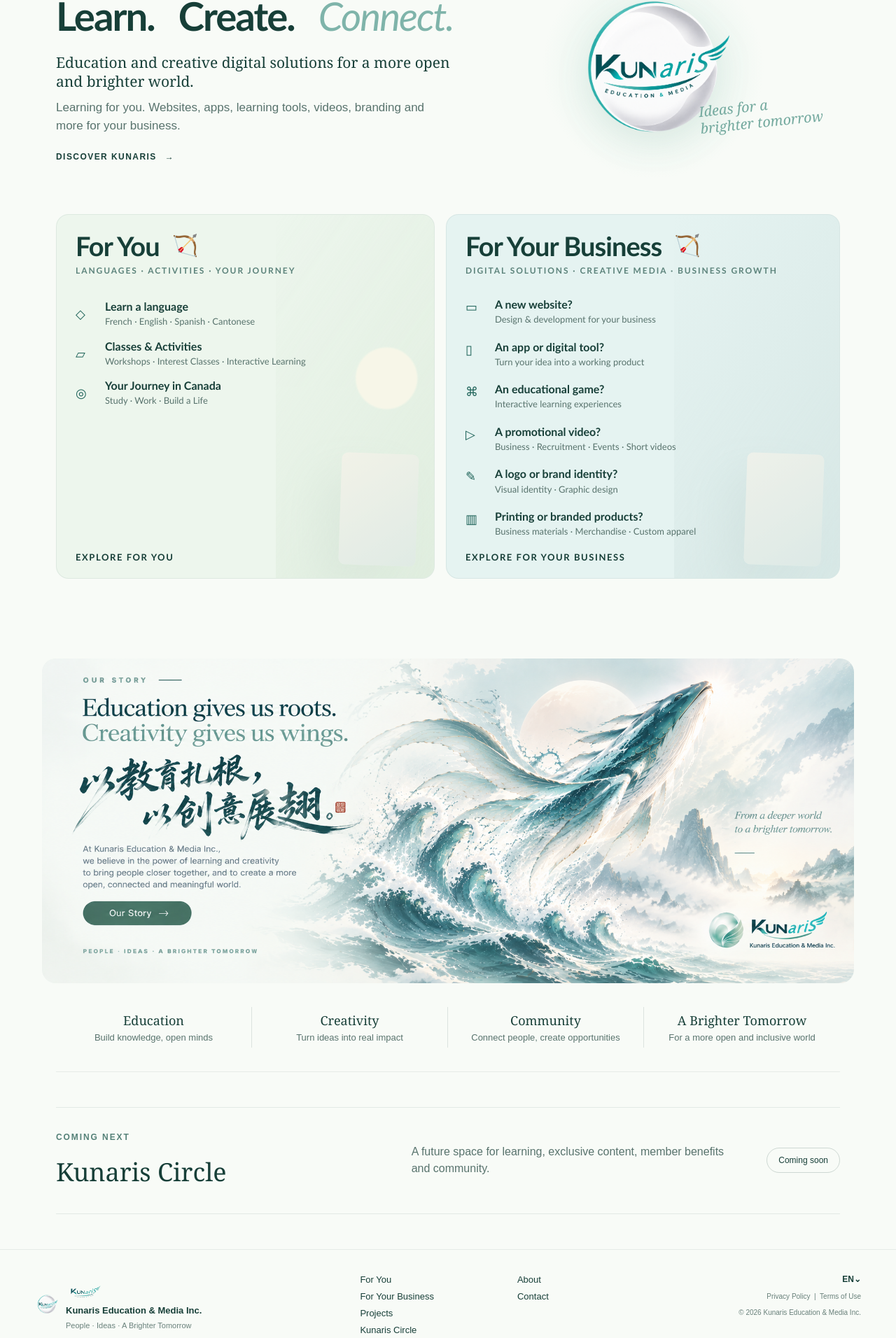
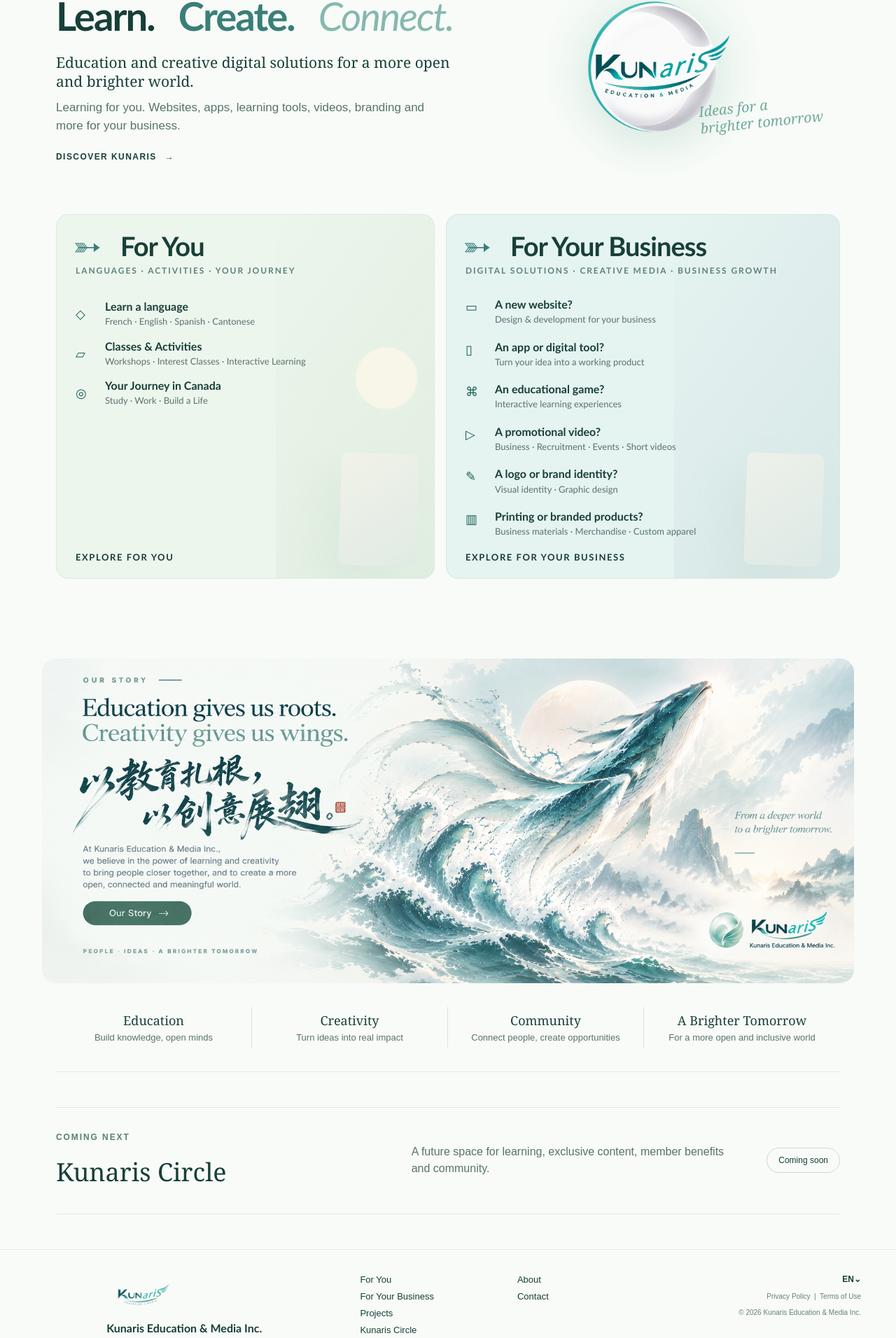
Before and after one commit to spaceicestarinfo-cs50/kunaris-website, a Next.js app: page / in a window 1280 px wide. Shown: the part 210-2122 px from the top of the page at 70% size. Built offline with nearby package versions, Linux system fonts and the light colour scheme.

Commit message:
Add files via upload

```diff
--- a/app/globals.css
+++ b/app/globals.css
@@ -484,3 +484,35 @@
   .serviceGrid{grid-template-columns:1fr}
   .headerBrand{min-width:auto}
 }
+
+/* V3.8 locked refinements — no logo/image asset replacement */
+.heroCopy h1 span:nth-child(1){color:#173f38}
+.heroCopy h1 span:nth-child(2){color:#397f78}
+.heroCopy h1 em{color:#86b8ae}
+
+/* Bow direction marker: left of the actual clickable category */
+.serviceHeading{position:relative;padding-left:64px}
+.serviceHeading .bow{position:absolute;left:0;top:50%;transform:translateY(-52%);font-size:0;width:48px}
+.serviceHeading .bow::before{content:"➳";display:block;font:42px/1 Georgia,serif;color:#397f78;transform:scaleX(1.18)}
+
+/* Footer branding: original Kunaris wordmark, enlarged and centered */
+.footerBrand{min-width:340px;display:flex!important;flex-direction:column!important;align-items:center!important;text-align:center!important;gap:4px!important}
+.footerBrand>img[src*="sphere"]{display:none!important}
+.footerBrand div{display:flex!important;flex-direction:column!important;align-items:center!important}
+.footerBrand .footerWordmark,.footerBrand div>img,.footerBrand img:not([src*="sphere"]){
+ width:215px!important;height:auto!important;max-height:62px!important;object-fit:contain!important;margin:0 auto 5px!important
+}
+.footerBrand b{font-family:"Trebuchet MS","Segoe UI",Arial,sans-serif;font-size:16px!important;font-weight:700}
+.footerBrand small{font-size:12px!important;margin-top:5px}
+
+/* Existing footer EN gets the same language choices on hover/focus */
+.siteFooter .langDrop .langMenu{bottom:34px;top:auto}
+.siteFooter .langDrop:hover .langMenu,.siteFooter .langDrop:focus-within .langMenu,.siteFooter .langDrop.isOpen .langMenu{
+ opacity:1;visibility:visible;pointer-events:auto
+}
+@media(max-width:900px){
+ .serviceHeading{padding-left:54px}
+ .serviceHeading .bow::before{font-size:36px}
+ .footerBrand{min-width:auto}
+ .footerBrand .footerWordmark,.footerBrand div>img,.footerBrand img:not([src*="sphere"]){width:185px!important}
+}
--- a/app/page.js
+++ b/app/page.js
@@ -110,7 +110,7 @@
 <section id="circle" className="circle shell"><div><p className="eyebrow">COMING NEXT</p><h2>Kunaris Circle</h2></div><p>A future space for learning, exclusive content, member benefits and community.</p><span>Coming soon</span></section>
 
 <footer>
- <div className="footerBrand"><img src="/kunaris-sphere.png" alt=""/><span><img src="/kunaris-wordmark.png" alt="Kunaris"/><b>Kunaris Education &amp; Media Inc.</b><small>People · Ideas · A Brighter Tomorrow</small></span></div>
+ <div className="footerBrand"><span><img src="/kunaris-wordmark.png" alt="Kunaris"/><b>Kunaris Education &amp; Media Inc.</b><small>People · Ideas · A Brighter Tomorrow</small></span></div>
  <div className="footerLinks"><a href="/for-you">For You</a><a href="#for-business">For Your Business</a><a href="#projects">Projects</a><a href="#circle">Kunaris Circle</a></div>
  <div className="footerLinks"><a href="#about">About</a><a href="mailto:hello@kunaris.ca">Contact</a></div>
  <div className="legal"><b>EN⌄</b><small>Privacy Policy &nbsp;|&nbsp; Terms of Use</small><small>© {new Date().getFullYear()} Kunaris Education &amp; Media Inc.</small></div>
```
